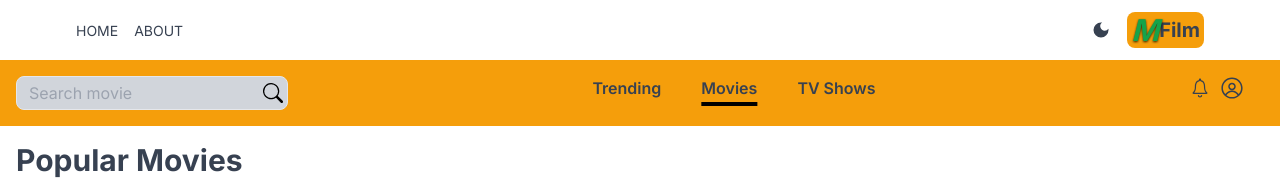
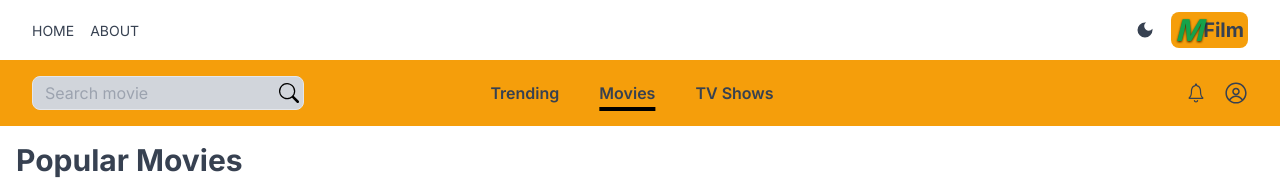
Before and after one commit to LoylP/movie-app, a Next.js app: page / in a window 1280 px wide. Shown: the top 180 px of the page. Built offline with nearby package versions, Linux system fonts and the light colour scheme; no server answers.

Commit message:
fix size margin for header and navbar

```diff
--- a/src/components/Header.tsx
+++ b/src/components/Header.tsx
@@ -7,12 +7,12 @@ import DarkModeSwitch from './DarkModeSwitch';
 
 export default function Header() {
     return (
-        <div className='flex justify-between items-center p-3 max-w-6xl mx-auto'>
-          <div className='flex gap-4'>
+        <div className='flex justify-between items-center p-3 mx-auto'>
+          <div className='flex gap-4 ml-5'>
             <MenuItem title='home' address='/' Icon={AiFillHome} />
             <MenuItem title='about' address='/about' Icon={BsFillInfoCircleFill} />
           </div>
-          <div className='flex items-center gap-4'>
+          <div className='flex items-center gap-4 mr-5'>
             <DarkModeSwitch />
             <Link href={'/'} className='flex gap-1 items-center'>
                 <div className='font-bold bg-amber-500 rounded-lg flex'>
--- a/src/components/Navbar.tsx
+++ b/src/components/Navbar.tsx
@@ -18,8 +18,9 @@ export default function Navbar() {
   };
 
   return (
-    <div className='flex dark:bg-slate-800 p-4 lg:bg-amber-500 justify-center gap-10'>
-        <form onSubmit={handleSubmit} className='mr-auto flex justify-left p-1 bg-gray-300 border rounded-lg'>
+    <div className='flex dark:bg-slate-800 p-4 lg:bg-amber-500 items-center'>
+        <div className='flex-1'>
+            <form onSubmit={handleSubmit} className='inline-flex justify-left p-1 bg-gray-300 border rounded-lg ml-4'>
                 <input
                     className='ml-2 bg-transparent text-black focus:outline-none'
                     type='text'
@@ -31,12 +32,15 @@ export default function Navbar() {
                     <BsSearch size={20} />
                 </button>
             </form>
+        </div>
+        <div className='flex-1 flex justify-center gap-10'>
             <NavbarItems title='Trending' param='trending' />
             <NavbarItems title='Movies' param='movie' />
             <NavbarItems title='TV Shows' param='tv' />
-        <div className='flex text-2xl ml-auto'>
+        </div>
+        <div className='flex-1 flex justify-end text-2xl mr-4'>
             <IoIosNotificationsOutline className='mx-2'/>
-            <RxAvatar className='mr-5'/>
+            <RxAvatar className='ml-2'/>
         </div>
     </div>
   );
```
Lines whose indentation alone changed are shown as unchanged.
